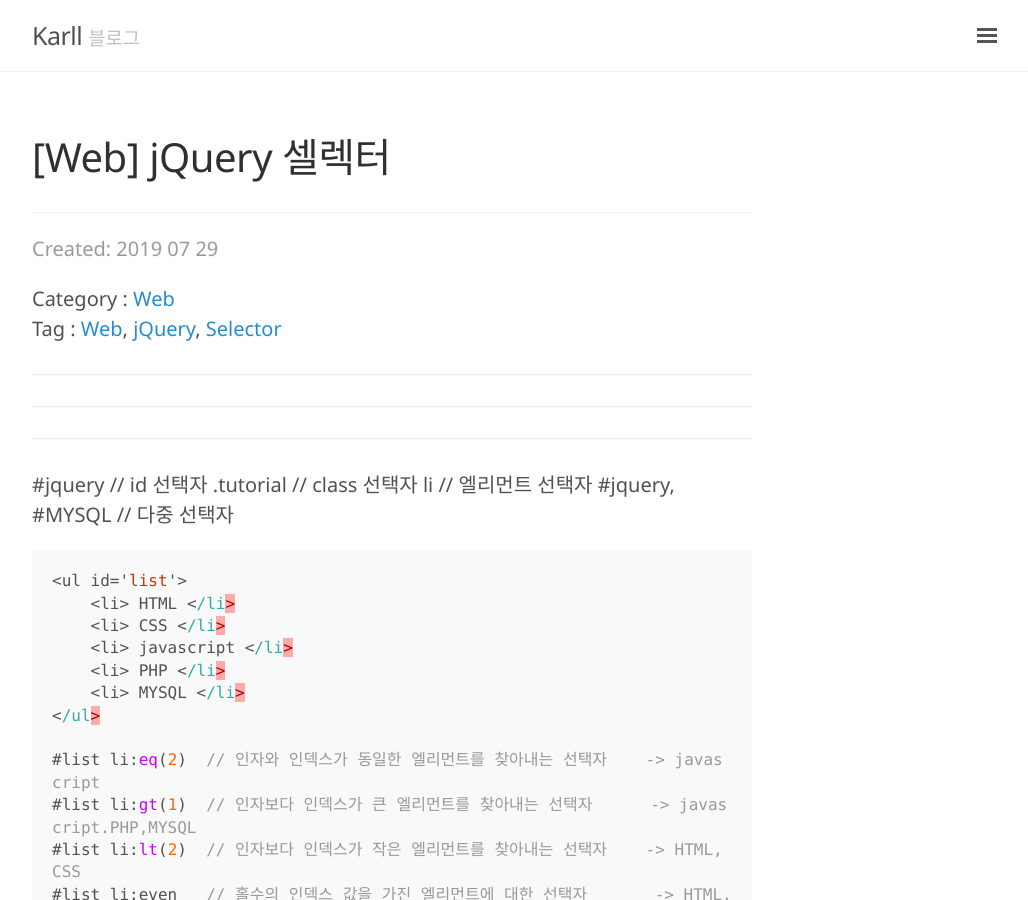
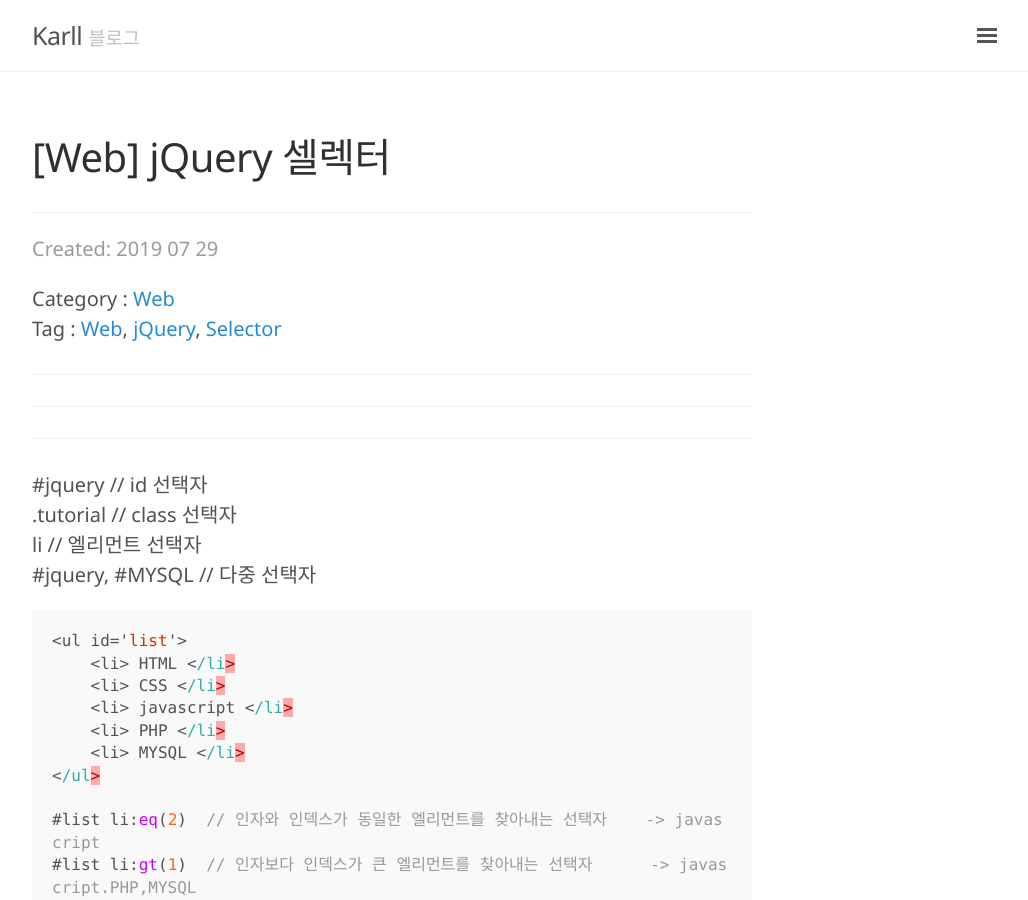
Before and after one commit to Kor-Karll/Kor-Karll.github.io, a Jekyll site: the page built from _posts/2019-07-29-JQuery-Selector.md, in a window 1280 px wide and 900 px high. Shown: the whole window, without its empty margins (248-1276 px from the left). Built offline with Jekyll 4.4.1, drawn with Linux system fonts in a browser that asks for light colours; comment, search, counter and statistics services are not loaded.

Commit message:
수정 테스트

````diff
--- a/_posts/2019-07-29-JQuery-Selector.md
+++ b/_posts/2019-07-29-JQuery-Selector.md
@@ -17,10 +17,10 @@ sitemap :
 <!--미리보기-->
 
 
-#jquery // id 선택자
-.tutorial // class 선택자
-li // 엘리먼트 선택자
-#jquery, #MYSQL // 다중 선택자
+#jquery // id 선택자 <br>
+.tutorial // class 선택자 <br>
+li // 엘리먼트 선택자 <br>
+#jquery, #MYSQL // 다중 선택자 <br>
 
 ```javascript
 <ul id='list'>
````
